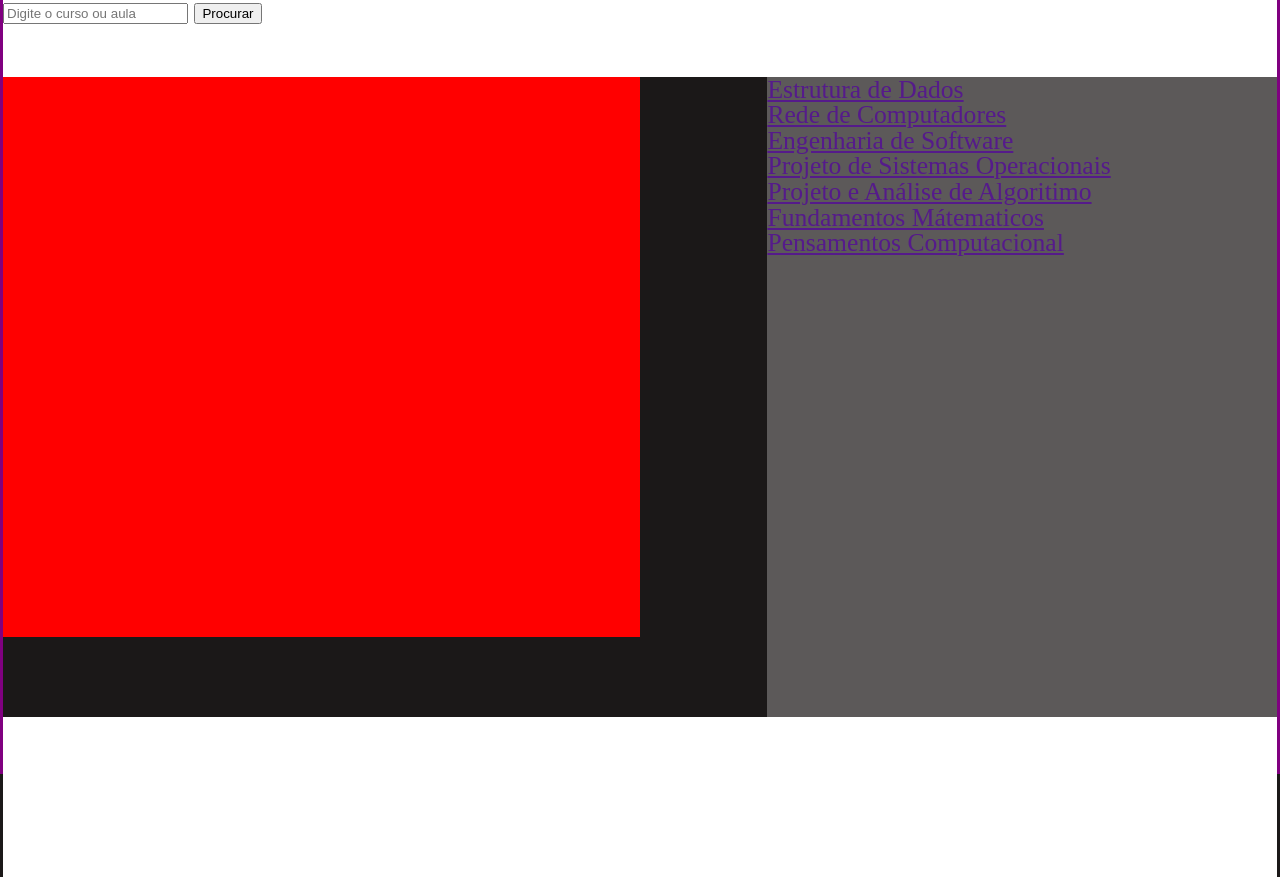
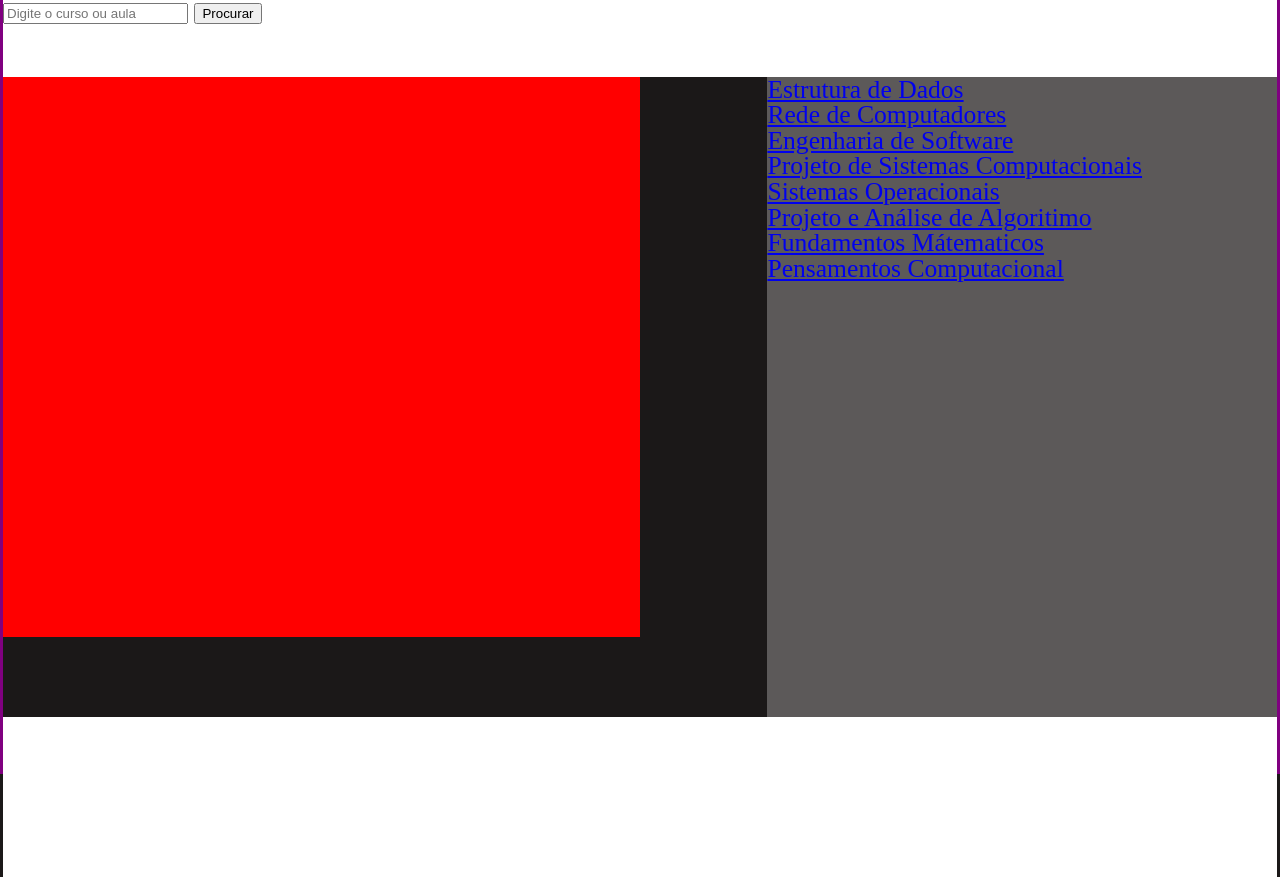
Before and after one commit to Kevin27MH/assistente-de-estudo, a plain HTML site: page index.html in a window 1280 px wide. Shown: the part 32-909 px from the top of the page. Drawn offline with nearby package versions, Linux system fonts and the light colour scheme; a script that the page names is missing.

Commit message:
adicionando link e Playlist de Sistema Operacionais

```diff
--- a/index.html
+++ b/index.html
@@ -18,13 +18,14 @@
         <div class="video"></div>
         <div class="play-list">
             <ul class="list-course">
-                <li class="course"><a href="">Estrutura de Dados</a></li>
-                <li class="course"><a href="">Rede de Computadores</a></li>
-                <li class="course"><a href="">Engenharia de Software</a></li>
-                <li class="course"><a href="">Projeto de Sistemas Operacionais</a></li>
-                <li class="course"><a href="">Projeto e Análise de Algoritimo</a></li>
-                <li class="course"><a href="">Fundamentos Mátematicos</a></li>
-                <li class="course"><a href="">Pensamentos Computacional</a></li>
+                <li class="course"><a href="https://www.youtube.com/watch?v=y0B-vQI6Tiw&list=PLxI8Can9yAHf8k8LrUePyj0y3lLpigGcl&index=30">Estrutura de Dados</a></li>
+                <li class="course"><a href="https://www.youtube.com/watch?v=v8vxTtT2S_0&list=PLxI8Can9yAHc-_dZ6nsfoon08i2-4OvEk">Rede de Computadores</a></li>
+                <li class="course"><a href="https://www.youtube.com/watch?v=ciQ2FObc3tc&list=PLxI8Can9yAHfeoA_yMm9iKJVxQprljmL9&index=1">Engenharia de Software</a></li>
+                <li class="course"><a href="https://www.youtube.com/watch?v=UozK0CWqPEQ&list=PLxI8Can9yAHdMuYkWVUBeMTMsOTSxYskk">Projeto de Sistemas Computacionais</a></li>
+                <li class="course"><a href="https://www.youtube.com/watch?v=Rl6HhDvW984&list=PLxI8Can9yAHeK7GUEGxMsqoPRmJKwI9Jw">Sistemas Operacionais</a></li>
+                <li class="course"><a href="https://www.youtube.com/watch?v=kKgWNDAYJOw&list=PLxI8Can9yAHdNN5fpKWRF8bbLG-2P-0LW">Projeto e Análise de Algoritimo</a></li>
+                <li class="course"><a href="https://www.youtube.com/watch?v=ib3F1c2oKpA&list=PLxI8Can9yAHcXBgFryV0AV7LYdLR1skuF">Fundamentos Mátematicos</a></li>
+                <li class="course"><a href="https://www.youtube.com/watch?v=J3JhWU4_H_Y&list=PLxI8Can9yAHdhRx3TIqX_B3C20ETZEV_V&index=2">Pensamentos Computacional</a></li>
             </ul>
         </div>
         <div class="notation"></div>
```
